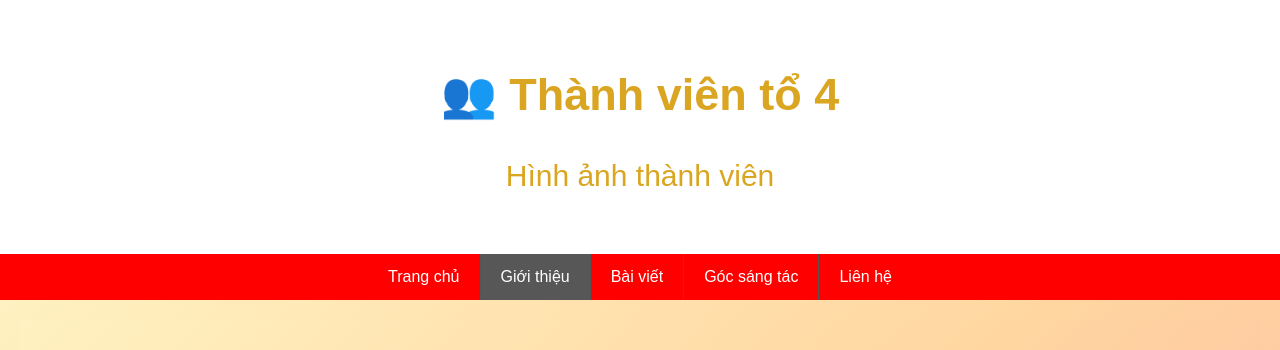
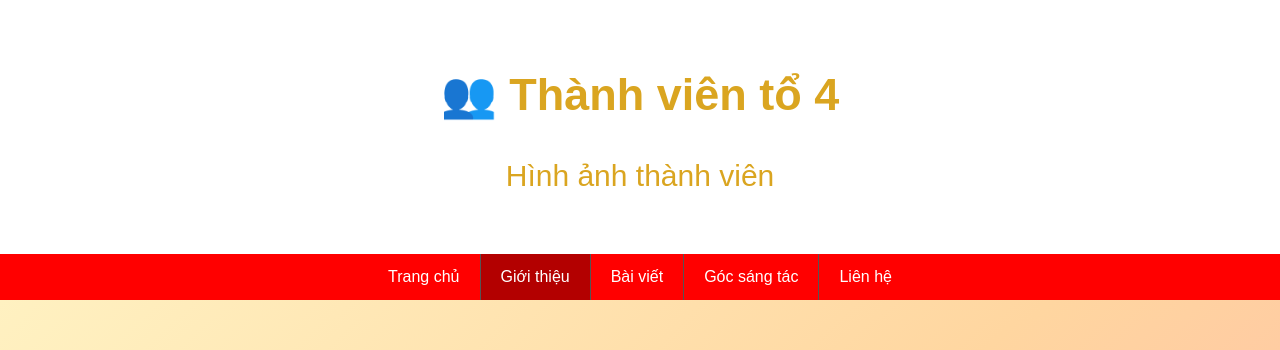
Before and after one commit to hanghuy12vn-boop/hanghuy12vn-boop.github.io, a plain HTML site: page Gioithieu.html in a window 1280 px wide. Shown: the top 350 px of the page. Drawn offline with Linux system fonts and the light colour scheme.

Commit message:
Update Gioithieu.html

```diff
--- a/Gioithieu.html
+++ b/Gioithieu.html
@@ -70,10 +70,10 @@ nav a:last-child {
     border-right: none;
 }
 nav a:hover {
-    background-color: #575757;
+    background-color: #B30000;
 }
 nav a.active {
-    background-color: #575757;
+    background-color: #B30000;
 }
 body {
     margin: 0;
```
